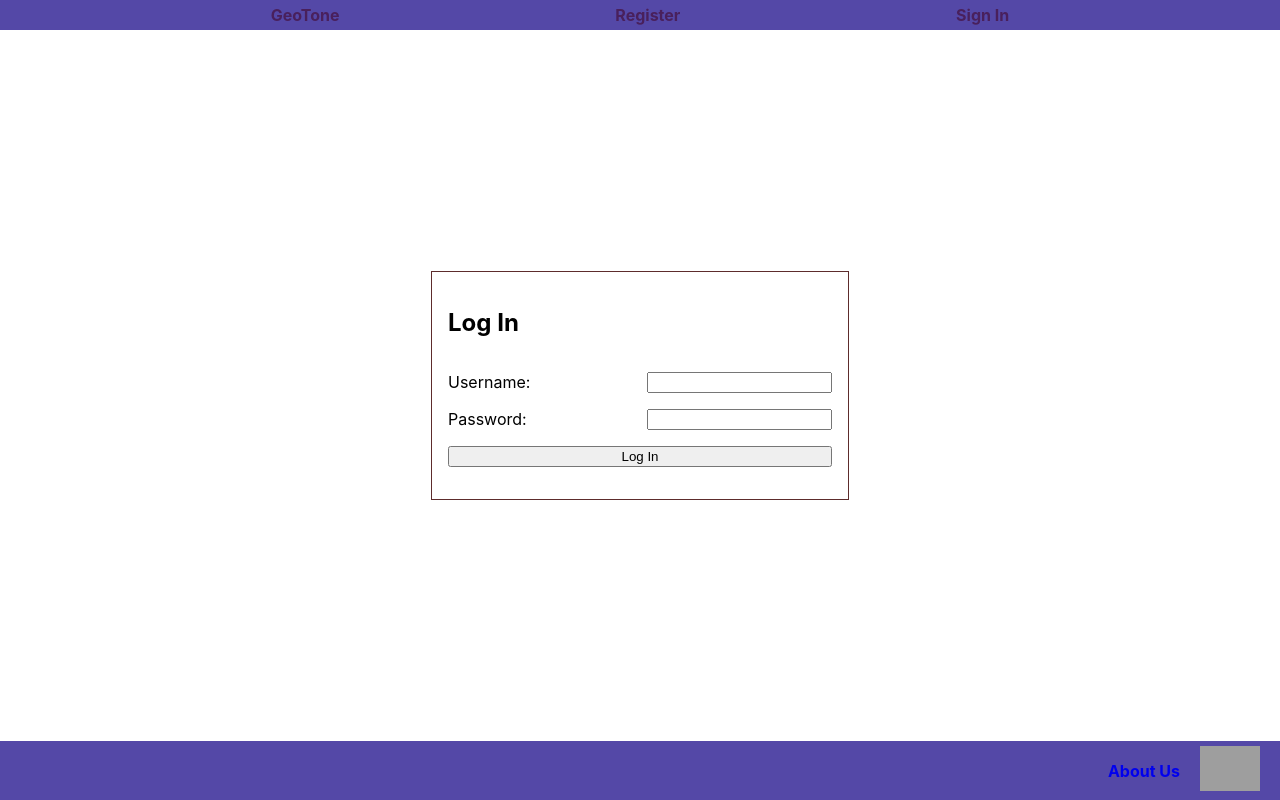
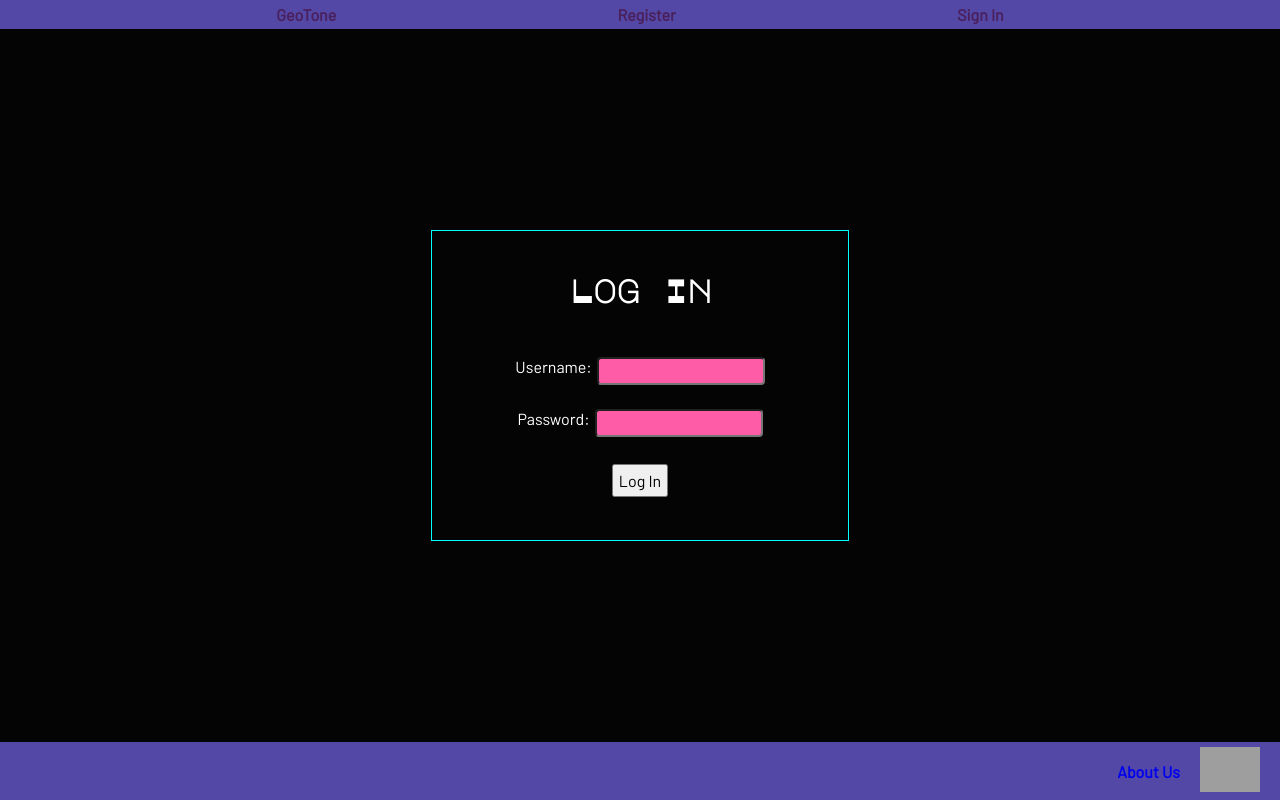
Before and after one commit to kakizaki55/geo-tone-frontend, a React app: page /signin in a window 1280 px wide. Built offline with nearby package versions, Linux system fonts and the light colour scheme; no server answers; grey boxes are pictures that could not be loaded.

Commit message:
Add black background, add color variables, style auth form

```diff
--- a/src/components/Auth/Auth.css
+++ b/src/components/Auth/Auth.css
@@ -3,12 +3,46 @@
   flex-direction: column;
   align-items: space-between;
   justify-content: center;
-  border: rgb(93, 44, 44) 1px solid;
+  align-items: center;
+  border: aqua 1px solid;
   width: 30vw;
-  gap: 1em;
+  gap: 1.5em;
   padding: 1em;
 }
-label {
+
+.authForm input {
+  font-family: 'Barlow', sans-serif;
+  background-color: var(--pink);
+  border-radius: 4px;
+  padding: 4px;
+}
+
+.authForm label {
   display: flex;
   justify-content: space-between;
+  flex-wrap: wrap;
+  gap: 5px;
+  font-size: 1em;
 }
+
+.authForm button {
+  font-family: 'Barlow', sans-serif;
+  font-size: 1em;
+  cursor: pointer;
+  padding: 5px;
+  margin: 3px;
+}
+
+.authForm button:hover {
+  filter: drop-shadow(0 0.2rem 0.25rem var(--pink));
+}
+
+.alertMessage {
+  text-align: center;
+  filter: drop-shadow(0 0.2rem 0.25rem var(--pink));
+}
+
+.authForm h2 {
+  font-family: 'Major Mono Display', monospace;
+  font-size: 2em;
+}
--- a/src/components/Auth/Auth.jsx
+++ b/src/components/Auth/Auth.jsx
@@ -51,7 +51,7 @@ export default function Auth({ isRegistering = false }) {
 
   return (
     <form className={styles.authForm} onSubmit={handleAuthSubmit}>
-      <h2>{isRegistering ? 'Register' : 'Log In'}</h2>
+      <h2>{isRegistering ? 'rEGIsTer' : 'Log In'}</h2>
       <label>
         Username:
         <input
@@ -72,7 +72,7 @@ export default function Auth({ isRegistering = false }) {
         />
       </label>
       <button>{isRegistering ? 'Register' : 'Log In'}</button>
-      <div>{formMessage}</div>
+      <div className={styles.alertMessage}>{formMessage}</div>
     </form>
   );
 }
--- a/src/components/Layout/Layout.css
+++ b/src/components/Layout/Layout.css
@@ -1,10 +1,21 @@
+@import url('https://fonts.googleapis.com/css2?family=Barlow&family=Major+Mono+Display&display=swap');
+
+/* font-family: 'Barlow', sans-serif; */
+/* font-family: 'Major Mono Display', monospace; */
+
+:root {
+  --pink: #fe5ca7ff;
+  --purple: #6e60b6ff;
+  --aqua: #33bfcaff;
+  --lav: #c47fdbff;
+  --pennyroyal: #8080ffff;
+}
+
 body {
   margin: 0px;
-  font-family: -apple-system, BlinkMacSystemFont, 'Segoe UI', Roboto, Oxygen,
-    Ubuntu, Cantarell, 'Open Sans', 'Helvetica Neue', sans-serif;
-  /* background-color: slateblue; */
-  /* background-color: rgb(4, 4, 4); */
-  /* color: white; */
+  background-color: rgb(4, 4, 4);
+  color: white;
+  font-family: 'Barlow', sans-serif;
 }
 
 .layout {
--- a/src/views/Home/Home.css
+++ b/src/views/Home/Home.css
@@ -2,14 +2,17 @@
   display: flex;
   flex-direction: column;
   align-items: center;
-  background-color: black;
-  color: white;
 }
 
 .homeBanner {
   display: flex;
   align-items: center;
   justify-content: center;
+  font-family: 'Major Mono Display', monospace;
+}
+
+p {
+  font-size: 25px;
 }
 
 .homeBanner img:first-child {
--- a/src/views/Home/Home.jsx
+++ b/src/views/Home/Home.jsx
@@ -9,7 +9,7 @@ export default function Home() {
       <div className={styles.homeContainer}>
         <div className={styles.homeBanner}>
           <img src={shapes} alt="Colorful squares" />
-          <h1>Welcome to GEO TONE.</h1>
+          <h1>Welcome to GEo TONe.</h1>
           <img src={shapes} alt="Colorful squares" />
         </div>
         <p>A browser-based audio sequencer, built with creativity in mind.</p>
```
